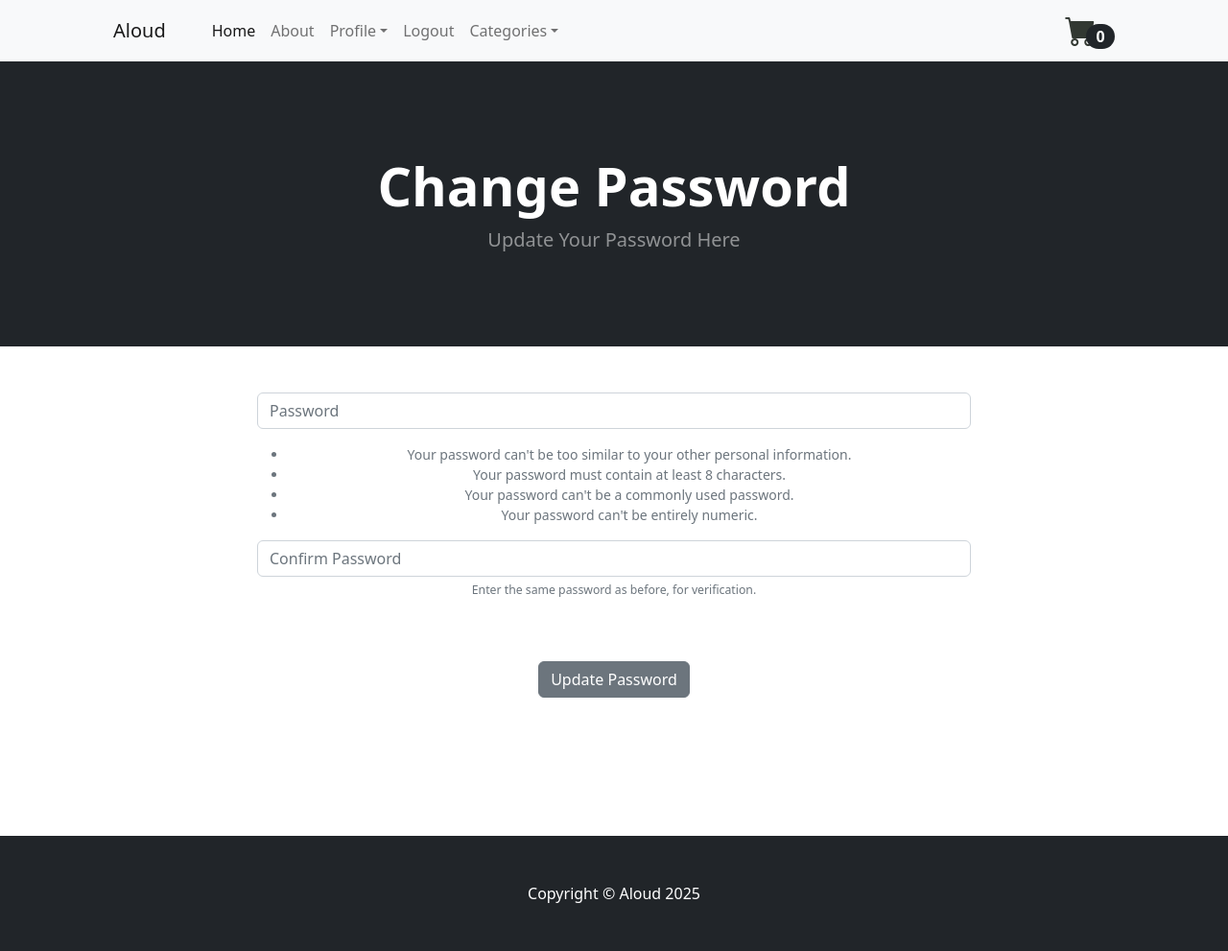
After one commit to Sreedevi0602/ecom, a Django app: page /update_password/ in a window 1280 px wide. The commit adds this page. Shown: the whole page at 96% size. Run offline with Django 5.2, Linux system fonts and the light colour scheme; a user stored in the database is signed in; data comes from the database, SQL or seed files in the repository; both versions use the stored data as it was after the commit; some libraries are stand-ins or nearby versions.

Commit message:
Wrote the code to update the password. Wrote the url and html page. Imported the PasswordChangeForm from django to the forms.py file and used it in the logic inside the view and in the html page. Made the password updation feature only available to the logged in user.

```diff
--- a/ecom/store/forms.py
+++ b/ecom/store/forms.py
@@ -1,6 +1,25 @@
 from django.contrib.auth.models import User
-from django.contrib.auth.forms import UserCreationForm, UserChangeForm
+from django.contrib.auth.forms import UserCreationForm, UserChangeForm, SetPasswordForm
 from django import forms
+
+class ChangePasswordForm(SetPasswordForm):
+	class Meta:
+		model = User
+		fields = ['new_password1', 'new_password2']
+
+	def __init__(self, *args, **kwargs):
+		super(ChangePasswordForm, self).__init__(*args, **kwargs)
+
+		self.fields['new_password1'].widget.attrs['class'] = 'form-control'
+		self.fields['new_password1'].widget.attrs['placeholder'] = 'Password'
+		self.fields['new_password1'].label = ''
+		self.fields['new_password1'].help_text = '<ul class="form-text text-muted small"><li>Your password can\'t be too similar to your other personal information.</li><li>Your password must contain at least 8 characters.</li><li>Your password can\'t be a commonly used password.</li><li>Your password can\'t be entirely numeric.</li></ul>'
+
+		self.fields['new_password2'].widget.attrs['class'] = 'form-control'
+		self.fields['new_password2'].widget.attrs['placeholder'] = 'Confirm Password'
+		self.fields['new_password2'].label = ''
+		self.fields['new_password2'].help_text = '<span class="form-text text-muted"><small>Enter the same password as before, for verification.</small></span>'
+
 
 class SignUpForm(UserCreationForm):
 	email = forms.EmailField(label="", widget=forms.TextInput(attrs={'class':'form-control', 'placeholder':'Email Address'}))
--- a/ecom/store/templates/navbar.html
+++ b/ecom/store/templates/navbar.html
@@ -22,7 +22,30 @@
 
           {% if user.is_authenticated %}
 
-            <li class="nav-item"><a class="nav-link" href="{% url 'update_user' %}">Profile</a></li>
+            <li class="nav-item dropdown">
+              <a
+                class="nav-link dropdown-toggle"
+                id="navbarDropdown"
+                href="#"
+                role="button"
+                data-bs-toggle="dropdown"
+                aria-expanded="false"
+                >Profile</a>
+              <ul class="dropdown-menu" aria-labelledby="navbarDropdown">
+                <li><a class="dropdown-item" href=#>Hi {{user}}</a></li>
+                <li><hr class="dropdown-divider" /></li>
+
+                <li><a class="dropdown-item" href="{% url 'update_user' %}">Edit Profile</a></li>
+
+                <li><a class="dropdown-item" href="{% url 'update_password' %}">Change Password</a></li>
+
+
+              </ul>
+            </li>
+
+
+
+
 
             <li class="nav-item"><a class="nav-link" href="{% url 'logout' %}">Logout</a></li>
 
--- /dev/null
+++ b/ecom/store/templates/update_password.html
@@ -0,0 +1,38 @@
+{% extends 'base.html' %} {% block content %}
+
+<!-- Header-->
+<header class="bg-dark py-5">
+  <div class="container px-4 px-lg-5 my-5">
+    <div class="text-center text-white">
+      <h1 class="display-4 fw-bolder">Change Password</h1>
+      <p class="lead fw-normal text-white-50 mb-0">Update Your Password Here</p>
+    </div>
+  </div>
+</header>
+
+<div class="container">
+  <div class="row">
+    <center>
+      <div class="col-8">
+        <br /><br />
+
+        <form method="POST" action="{% url 'update_password' %}">
+          {% csrf_token %}
+
+          {{ password_form.as_p }}
+
+          <br/><br/>
+
+          <button type="submit" class="btn btn-secondary">
+            Update Password
+          </button>
+
+        </form>
+
+        <br /><br /><br /><br /><br /><br />
+      </div>
+    </center>
+  </div>
+</div>
+
+{% endblock %}
--- a/ecom/store/urls.py
+++ b/ecom/store/urls.py
@@ -8,6 +8,7 @@ urlpatterns = [
     path('logout/', views.logout_user, name='logout'),
     path('register/', views.register_user, name='register'),
     path('update_user/', views.update_user, name='update_user'),
+    path('update_password/', views.update_password, name='update_password'),
     path('product/<int:pk>', views.product, name='product'),
     path('category/<str:cat>', views.category, name='category'),
     path('shop/', views.shop, name= 'shop'),
--- a/ecom/store/views.py
+++ b/ecom/store/views.py
@@ -5,6 +5,34 @@ from django.contrib import messages
 from .forms import *
 
 # Create your views here.
+def update_password(request):
+    if request.user.is_authenticated:
+        current_user = request.user
+
+        #If they fillout the form and click the button
+        if request.method == 'POST':
+            password_form = ChangePasswordForm(current_user, request.POST)
+
+            #If the form is valid
+            if password_form.is_valid():
+                password_form.save()
+                messages.success(request,'Password Updated Successfully')
+                login(request, current_user)
+                return redirect('home')
+
+            else:
+                for error in list(password_form.errors.values()):
+                    messages.error(request, error)
+                    return redirect('update_password')
+
+        else:
+            password_form = ChangePasswordForm(current_user)
+            return render(request, 'update_password.html', {'password_form': password_form})
+
+    else:
+        messages.success(request,'You need to Sign Up to have Access to This Page')
+        return redirect('home')
+
 def update_user(request):
     if request.user.is_authenticated:
         current_user = User.objects.get(id=request.user.id)
```
Also changed, not shown: ecom/db.sqlite3.
